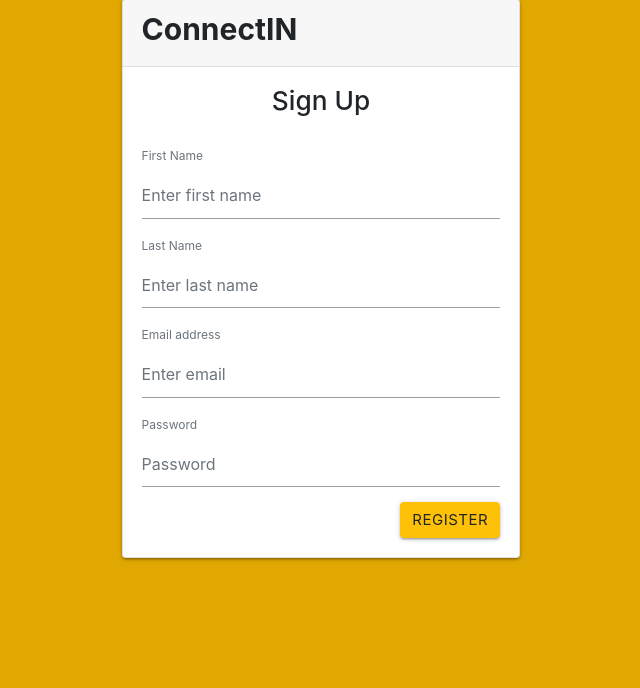
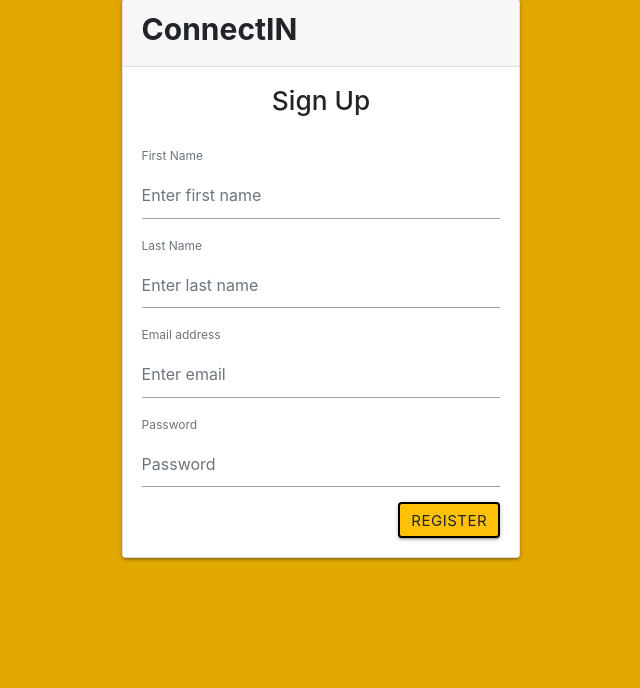
Before and after one commit to amiraha-sta/ConnectIN, a Flask app: page /signUp in a window 1280 px wide; the page is wider, and only the part inside the window is pictured. Shown: the part 194-882 px from the top of that part, without its empty margins (429-1069 px from the left). Run offline with Flask 2, Linux system fonts and the light colour scheme; some libraries are stand-ins or nearby versions.

Commit message:
Updated 'Register' button

```diff
--- a/App/templates/signUp.html
+++ b/App/templates/signUp.html
@@ -29,7 +29,7 @@
                                         <div class="form-group"><label class="text-muted" >Email address</label><input type="email" class="form-control" placeholder="Enter email"></div>
                                         <div class="form-group"><label class="text-muted">Password</label><input type="password" class="form-control" placeholder="Password"></div>
                                         <div class="form-group">
-                                        </div> <button type="submit" class="btn btn-warning" style="float: right;">Register</button>
+                                        </div> <button type="submit" class="btn btn-warning" style="float: right; border: 2px solid black;">Register</button>
                                     </form>
                                 </div>
                             </div>
```
Also changed, not shown: 1 other file.
